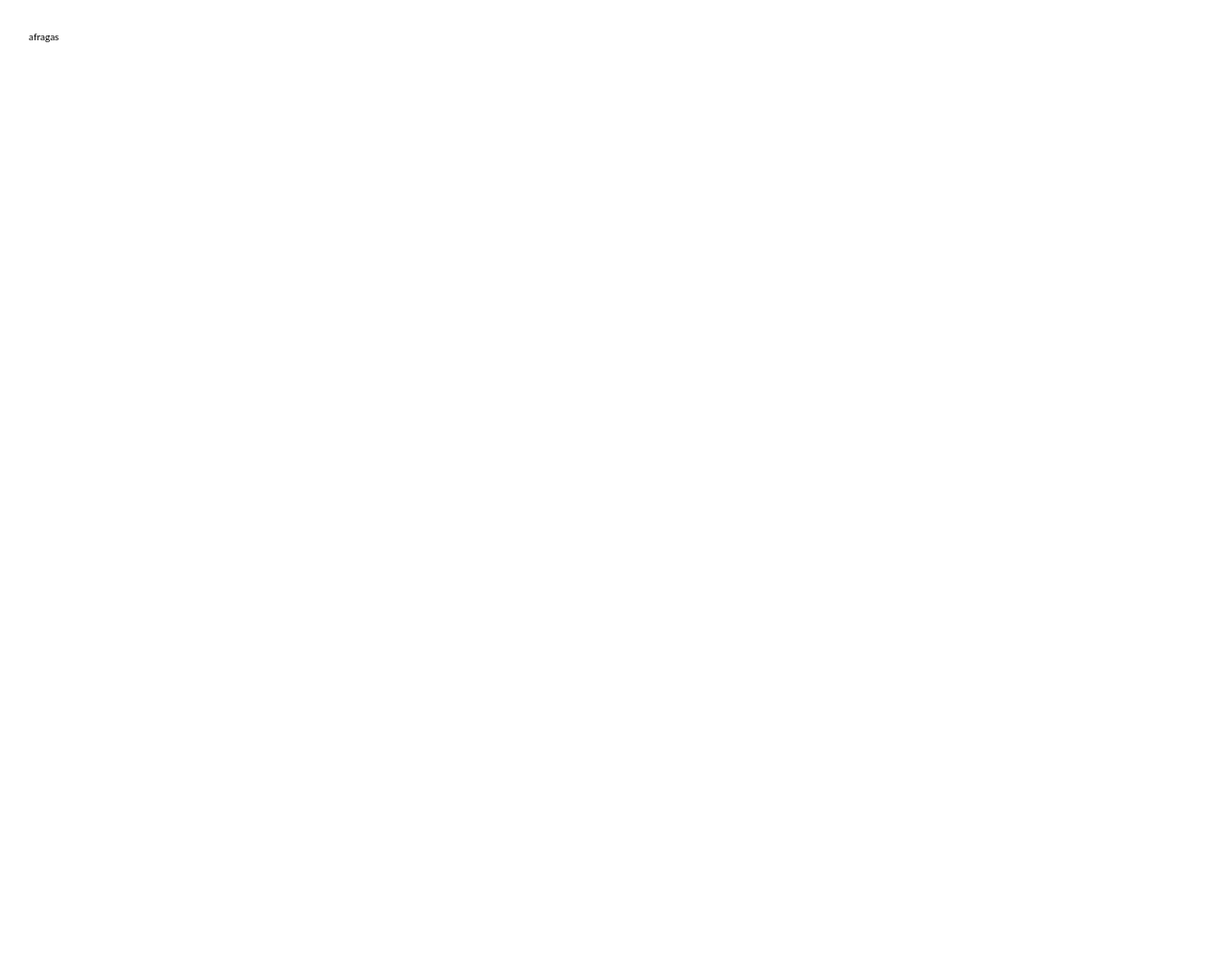
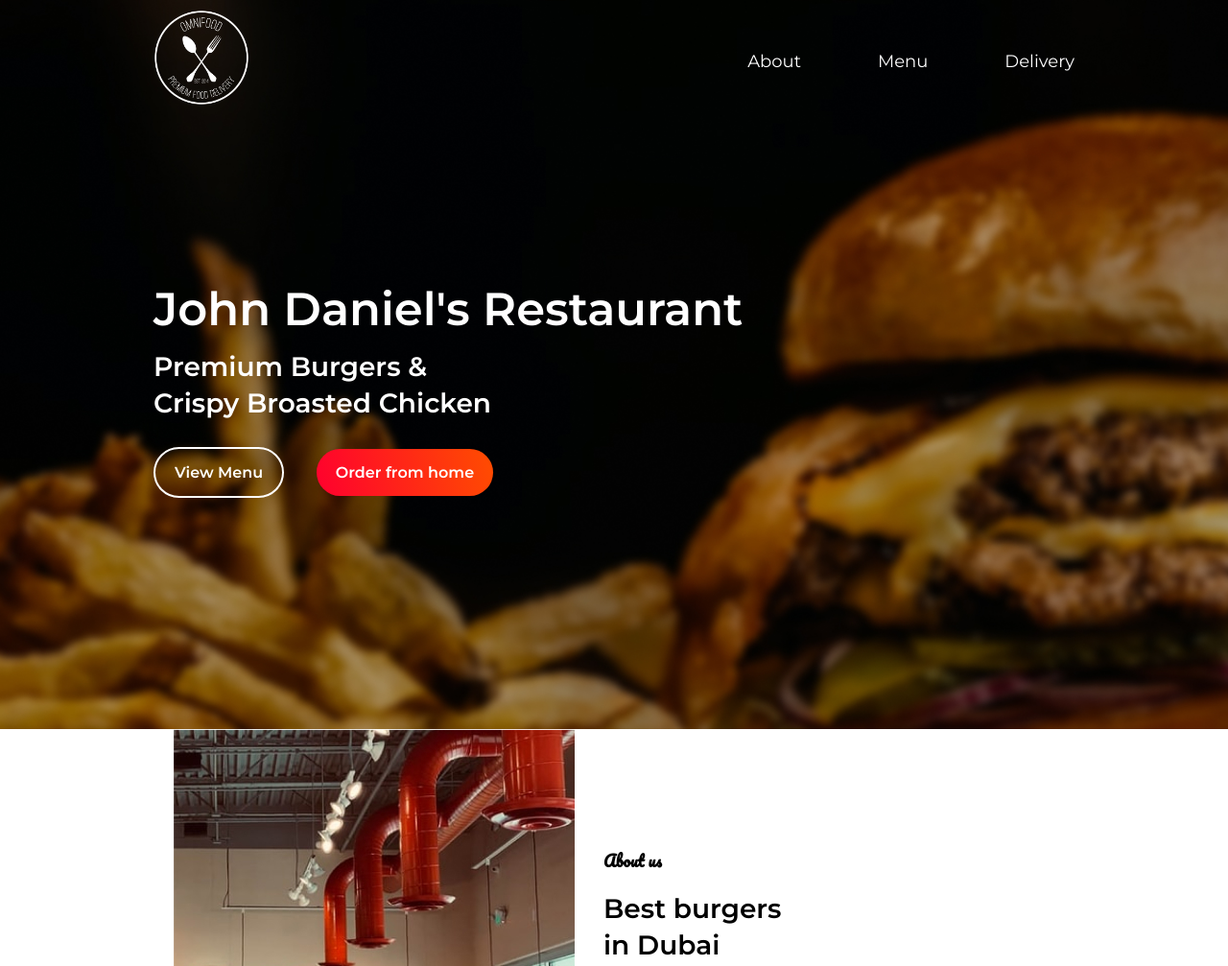
Before and after one commit to John-Kodes/JDR-Landing-Page, a website: page index.html in a window 1280 px wide. Shown: the top 1007 px of the page at 96% size. Before the commit the page ends 800 px from the top, so only its background shows below. Drawn offline with Linux system fonts and the light colour scheme.

Commit message:
initial commit

```diff
--- a/index.html
+++ b/index.html
@@ -5,9 +5,83 @@
     <meta http-equiv="X-UA-Compatible" content="IE=edge" />
     <meta name="viewport" content="width=device-width, initial-scale=1.0" />
     <link rel="stylesheet" href="./css/style.css" />
-    <title>Document</title>
+    <link rel="preconnect" href="https://fonts.gstatic.com" />
+    <link rel="preconnect" href="https://fonts.gstatic.com" />
+    <link
+      href="https://fonts.googleapis.com/css2?family=Montserrat:wght@300;400;600;700&display=swap"
+      rel="stylesheet"
+    />
+    <link rel="preconnect" href="https://fonts.gstatic.com" />
+    <link
+      href="https://fonts.googleapis.com/css2?family=Pacifico&display=swap"
+      rel="stylesheet"
+    />
+    <title>John Daniel's Restaurant</title>
   </head>
   <body>
-    afragas
+    <header class="header">
+      <div class="header__nav">
+        <div class="header__logo-box">
+          <img
+            src="img/logo-white.png"
+            alt="John Daniel's Logo"
+            class="header__logo"
+          />
+        </div>
+        <nav class="nav">
+          <ul class="nav-bar">
+            <li class="nav-item">
+              <a href="#" class="nav-item__link">About</a>
+            </li>
+            <li class="nav-item">
+              <a href="#" class="nav-item__link">Menu</a>
+            </li>
+            <li class="nav-item">
+              <a href="#" class="nav-item__link">Delivery</a>
+            </li>
+          </ul>
+        </nav>
+      </div>
+      <div class="header__text-box">
+        <h1 class="heading-primary">John Daniel's Restaurant</h1>
+        <h2 class="heading-secondary">
+          Premium Burgers &<br />Crispy Broasted Chicken
+        </h2>
+        <div class="header__text-box__buttons">
+          <a href="#" class="btn btn--ghost">View Menu</a>
+          <a href="#" class="btn btn--full">Order from home</a>
+        </div>
+      </div>
+    </header>
+
+    <main>
+      <section class="section-about">
+        <img
+          src="css/img/aboutimg.jpg"
+          alt="Restaurant Photo"
+          class="section-about__img"
+        />
+        <div class="section-about__details">
+          <div class="section-about__details__heading">
+            <h3 class="heading-tertiary">About us</h3>
+            <h2 class="heading-secondary">Best burgers<br />in Dubai</h2>
+            <p class="paragraph">
+              Lorem ipsum dolor sit amet consectetur adipisicing elit. Incidunt
+              labore quis ratione? Maiores quasi illo animi fugit ab porro quos
+              ratione rem dicta, doloremque voluptate. Temporibus cum qui quod
+              ipsa unde repellat reiciendis. Ipsam, esse aliquam architecto<br /><br />
+              veritatis rerum omnis, dicta assumenda fugiat magnam optio
+              reprehenderit libero et nostrum beatae voluptate, ea sunt tempora
+              error. Veniam, eveniet ullam? At asperiores magni quisquam eos
+              animi culpa veniam nam expedita voluptatibus deleniti,
+              necessitatibus<br /><br />neque perferendis ipsam laudantium
+              adipisci saepe eum repellendus voluptas, fugiat a voluptates
+              dolorum quod sapiente. Tempora neque at iste ratione. Repellendus
+              quis deserunt soluta officiis provident totam at cum.
+            </p>
+          </div>
+        </div>
+      </section>
+    </main>
   </body>
 </html>
--- a/sass/abstracts/_variables.scss
+++ b/sass/abstracts/_variables.scss
@@ -1,7 +1,13 @@
-$color-primary: #02bd40;
-$color-primary-light: #7ed56f;
-$color-primary-dark: #28b485;
+$color-primary: #ff0000;
+$color-primary-light: #ff4d00;
+$color-primary-dark: #ff002e;
+
+$color-white: rgb(255, 255, 255);
 
 :root {
---color-examploke: #28b485;
+  // not working as intedend
+  //   --color-primary: 255, 0, 0;
+  //   --color-primary-light: #ff4d00;
+  //   --color-primary-dark: 255, 0, 46;
+  --place-holder: 0;
 }
--- a/sass/base/_base.scss
+++ b/sass/base/_base.scss
@@ -16,5 +16,4 @@ html {
 
 body {
   box-sizing: border-box; /* What this does is to change the box model so that the borders and the paddings are no longer added to the total width/height that we specify for a box */
-  padding: 3rem;
 }
--- a/sass/base/_typography.scss
+++ b/sass/base/_typography.scss
@@ -1,5 +1,23 @@
 body {
-  font-family: "Lato", sans-serif;
-  font-weight: 400;
+  font-family: "Montserrat", sans-serif; // light 300, regular 400, semi-bold 600, bold 700,
+  // font-family: 'Pacifico', cursive;
+  font-size: 1.4rem;
   line-height: 1.7;
 }
+
+.heading {
+  &-primary {
+    font-size: 4.8rem;
+    font-weight: 600;
+  }
+
+  &-secondary {
+    font-size: 2.8rem;
+    font-weight: 600;
+    line-height: 3.8rem;
+  }
+}
+
+.paragraph {
+  text-align: justify;
+}
--- /dev/null
+++ b/sass/components/_button.scss
@@ -0,0 +1,24 @@
+.btn {
+  &,
+  &:link,
+  &:active {
+    text-decoration: none;
+    font-size: 1.6rem;
+    border-radius: 100rem;
+    padding: 1.5rem 2rem;
+    color: $color-white;
+    font-weight: 600;
+  }
+
+  &--ghost {
+    border: 2px solid rgba($color-white, 1);
+  }
+
+  &--full {
+    background-image: linear-gradient(
+      -9105deg,
+      $color-primary-light,
+      $color-primary-dark
+    );
+  }
+}
--- a/sass/layout/_header.scss
+++ b/sass/layout/_header.scss
@@ -0,0 +1,41 @@
+.header {
+  background-image: url(img/Heroimg.jpg);
+  background-size: cover;
+  height: 95vh;
+  padding: 1rem 16rem;
+  color: $color-white;
+  display: flex;
+  flex-direction: column;
+
+  &__nav {
+    display: flex;
+    align-items: center;
+    justify-content: space-between;
+  }
+  &__logo {
+    height: 10rem;
+    width: 10rem;
+
+    &-box {
+    }
+  }
+
+  &__text-box {
+    display: flex;
+    flex-direction: column;
+    justify-content: center;
+    height: 100%;
+
+    color: $color-white;
+    margin-bottom: 8rem;
+    & .heading-secondary {
+      margin-bottom: 4rem;
+    }
+
+    &__buttons {
+      & > *:not(:last-child) {
+        margin-right: 3rem;
+      }
+    }
+  }
+}
--- a/sass/layout/_navigation.scss
+++ b/sass/layout/_navigation.scss
@@ -0,0 +1,19 @@
+.nav {
+  &-bar {
+    display: flex;
+    list-style-type: none;
+  }
+  &-item {
+    font-size: 1.8rem;
+    font-weight: 400;
+
+    &:not(:last-child) {
+      margin-right: 8rem;
+    }
+  }
+
+  &-item__link {
+    text-decoration: none;
+    color: white;
+  }
+}
--- a/sass/main.scss
+++ b/sass/main.scss
@@ -7,6 +7,8 @@
 @import "base/typography";
 @import "base/utilities";
 
+@import "components/button";
+
 @import "layout/footer";
 @import "layout/header";
 @import "layout/navigation";
--- a/sass/pages/_home.scss
+++ b/sass/pages/_home.scss
@@ -0,0 +1,22 @@
+.section-about {
+  display: flex;
+  align-items: center;
+  justify-content: center;
+
+  &__img {
+  }
+
+  &__details {
+    max-width: 50rem;
+    padding: 3rem;
+
+    & .heading-tertiary {
+      font-family: "pacifico", sans-serif;
+      margin-bottom: 1.6rem;
+    }
+
+    & .heading-secondary {
+      margin-bottom: 1.6rem;
+    }
+  }
+}
```
Also changed, not shown: css/img/Galleryimg.jpg (added), css/img/Heroimg.jpg (added), css/img/aboutimg.jpg (added), css/img/menuimg.jpg (added), css/style.css, img/Arrow.svg (added), img/Stamp.svg (added), img/logo-white.png (added), img/logo.png (added).
